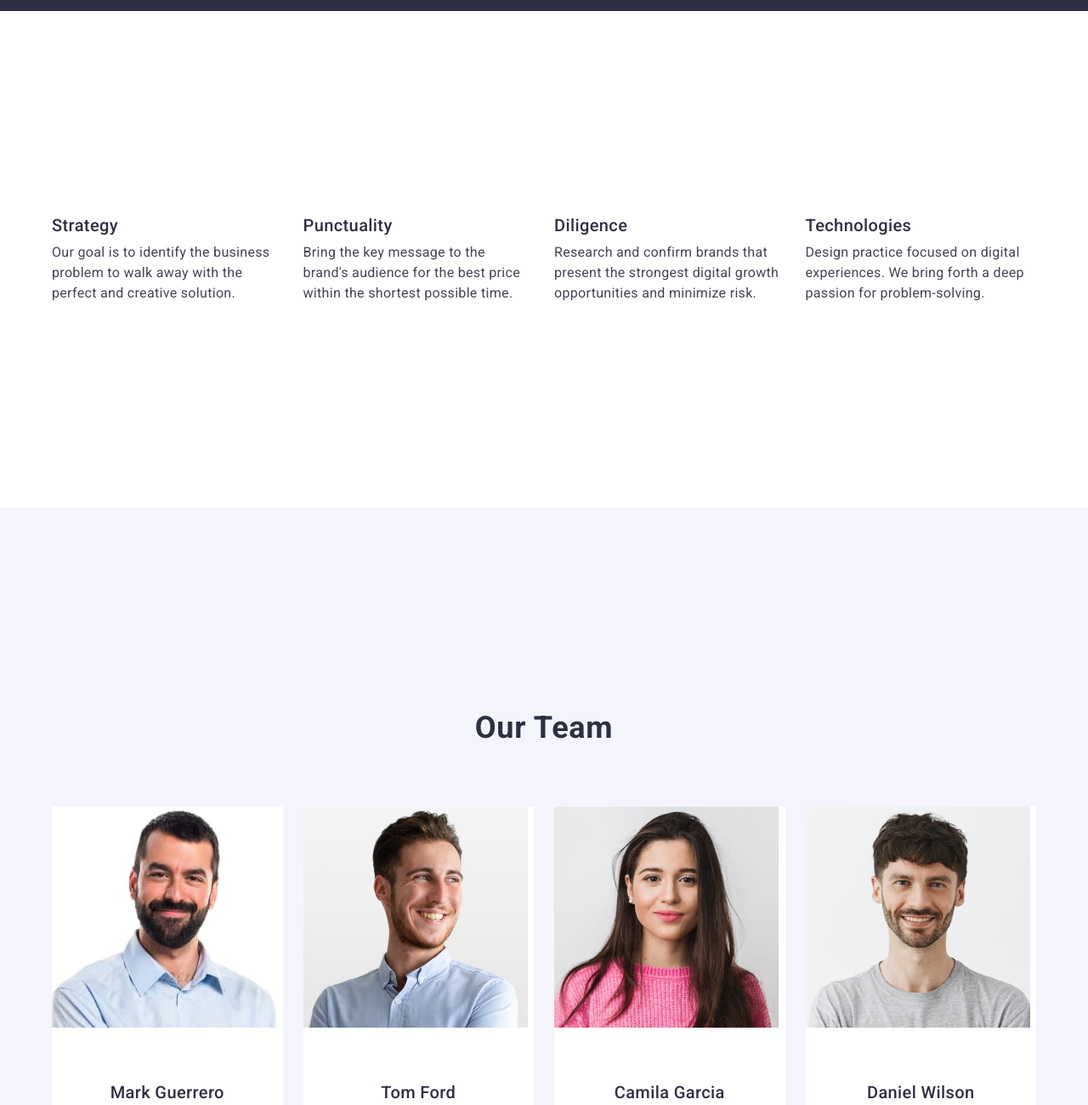
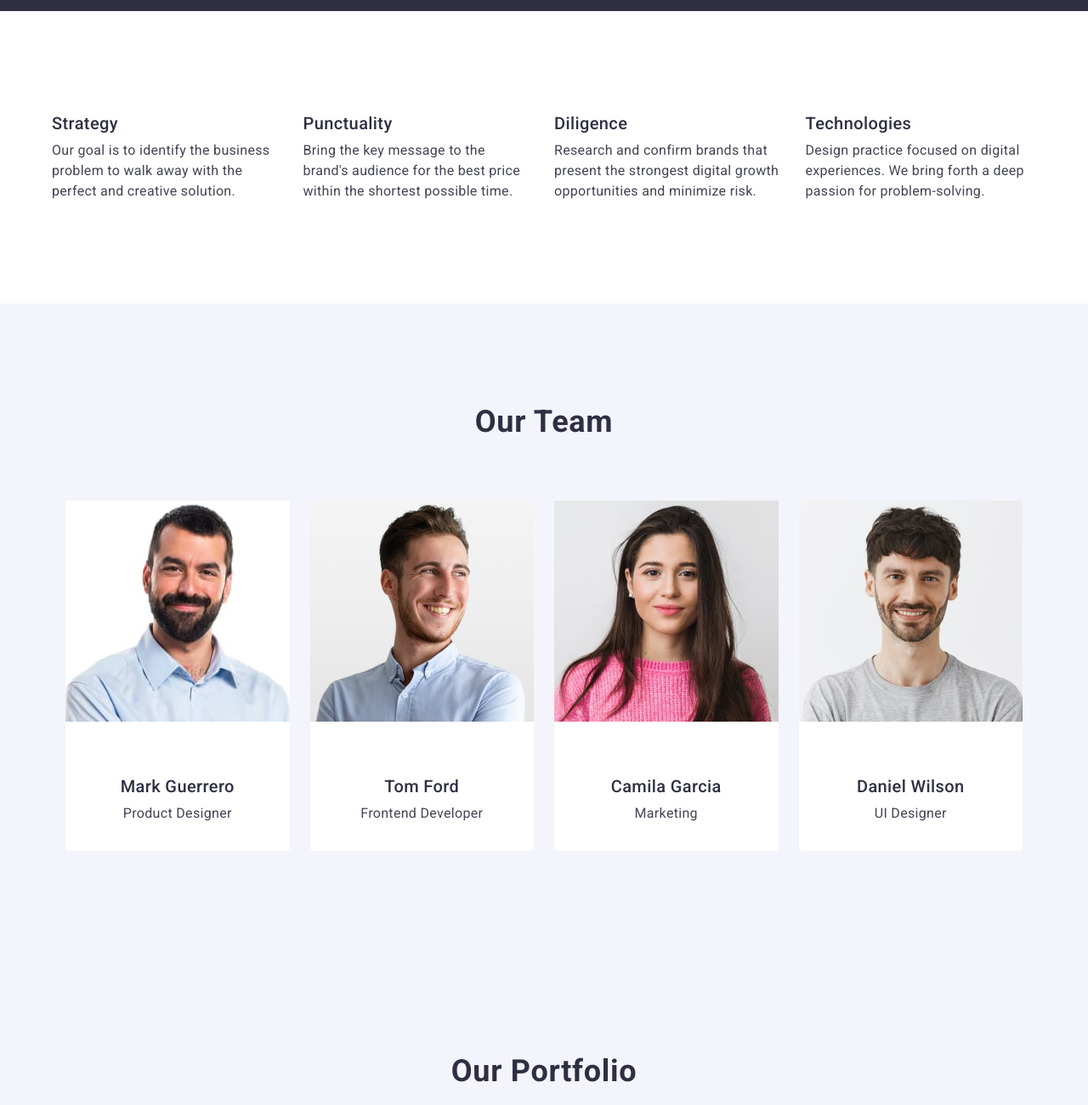
Before and after one commit to iradanilenko/goit-markup-hw-03, a plain HTML site: page index.html in a window 1280 px wide. Shown: the part 660-1960 px from the top of the page at 85% size. Drawn offline with nearby package versions, Linux system fonts and the light colour scheme.

Commit message:
update css and html

```diff
--- a/css/styles.css
+++ b/css/styles.css
@@ -45,10 +45,6 @@ a {
   clip-path: inset(100%);
   clip: rect(0 0 0 0);
   overflow: hidden;
-}
-.section {
-  padding-top: 120px;
-  padding-bottom: 120px;
 }
 .page-header {
   width: 100%;
@@ -229,6 +225,7 @@ a {
 }
 .team .container {
   width: 1158px;
+  padding: 0 16px;
   margin-left: auto;
   margin-right: auto;
 }
@@ -252,7 +249,7 @@ a {
   background: #fff;
   border-radius: 0 0 4px 4px;
   overflow: hidden;
-  width: calc((100% - 48px) / 3);
+  width: calc((100% - 72px) / 4);;
 }
 .team-name {
   padding: 32px 0;
--- a/index.html
+++ b/index.html
@@ -58,7 +58,7 @@
       <!-- #endregion Hero -->
       <!-- #region Advantages -->
       <section class="advantages">
-        <div class="container section">
+        <div class="container">
         <h2 class="advantages-title visually-hidden">Advantages</h2>
         <ul class="advantages-list">
           <li class="advantages-list-item">
@@ -95,7 +95,7 @@
       <!-- #endregion Advantages -->
       <!-- #region Our Team -->
       <section class="team">
-        <div class="container section">
+        <div class="container">
         <h2 class="team-title">Our Team</h2>
         <ul class="team-list">
           <li class="team-title-item">
@@ -152,7 +152,7 @@
       <!-- #endregion Our Tea -->
       <!-- #region Our Portfolio -->
       <section class="portfolio">
-        <div class="container section">
+        <div class="container">
         <h2 class="portfolio-title">Our Portfolio</h2>
         <ul class="portfolio-list">
           <li class="portfolio-list-item">
```
Also changed, not shown: .prettierrc.json (renamed from css/.prettierrc.json).
